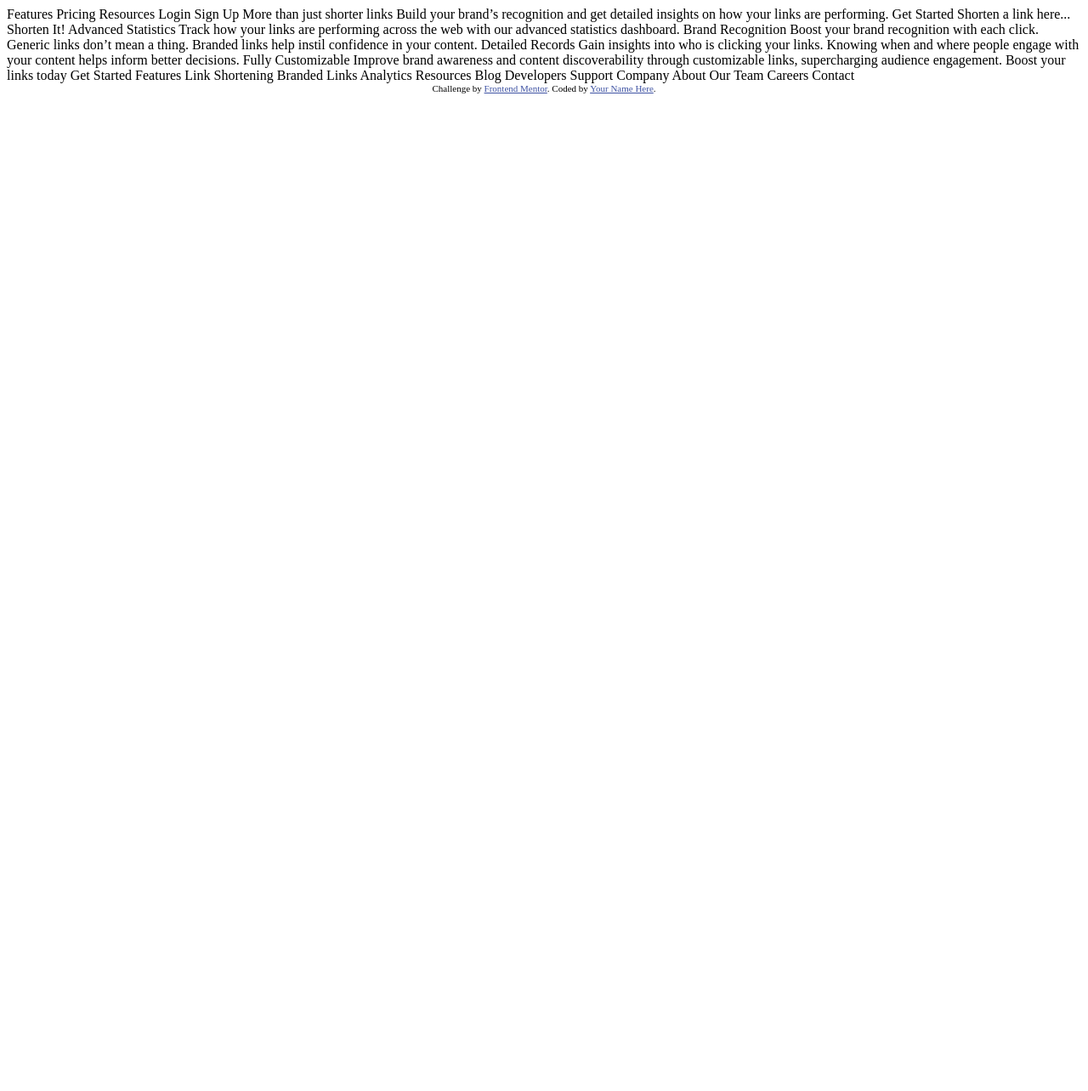
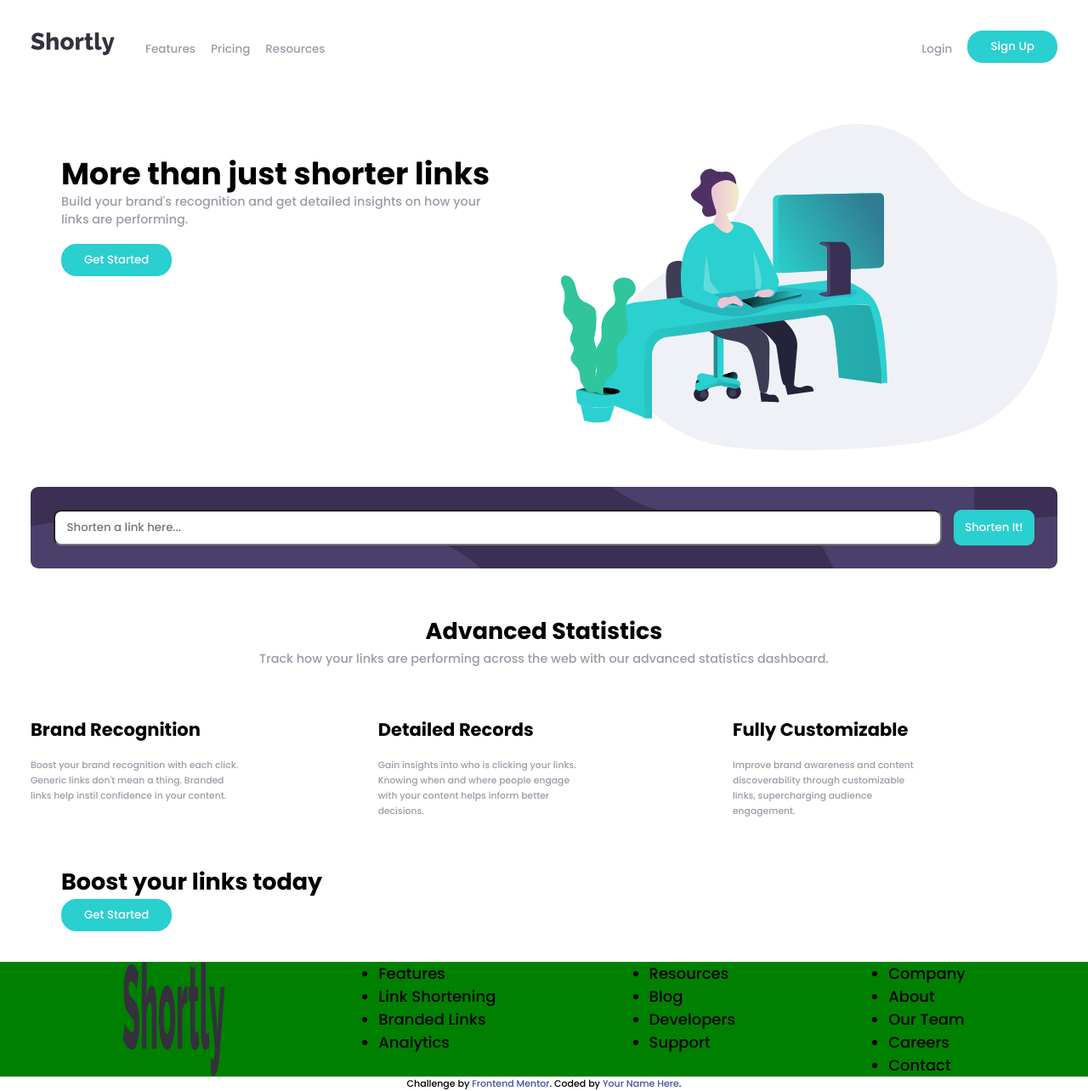
Before and after one commit to gkartsivadze/url-shortening, a plain HTML site: page index.html in a window 1280 px wide. Shown: the whole page at 85% size. Before the commit the page ends 800 px from the top, so only its background shows below. Drawn offline with Linux system fonts and the light colour scheme.

Commit message:
30% done

```diff
--- a/index.html
+++ b/index.html
@@ -1,85 +1,126 @@
 <!DOCTYPE html>
 <html lang="en">
+
 <head>
   <meta charset="UTF-8">
-  <meta name="viewport" content="width=device-width, initial-scale=1.0"> <!-- displays site properly based on user's device -->
+  <meta name="viewport" content="width=device-width, initial-scale=1.0">
+  <!-- displays site properly based on user's device -->
 
   <link rel="icon" type="image/png" sizes="32x32" href="./images/favicon-32x32.png">
+  <link rel="stylesheet" href="style.css">
+  <title>Frontend Mentor | Shortly URL shortening API Challenge</title>
+</head>
 
-  <title>Frontend Mentor | Shortly URL shortening API Challenge</title>
+<body>
+  <header>
+    <nav>
+      <ul>
+        <li><img src="images/logo.svg" alt=""></li>
+        <li><a href="#">Features</a></li>
+        <li><a href="#">Pricing</a></li>
+        <li><a href="#">Resources</a></li>
+      </ul>
 
-  <!-- Feel free to remove these styles or customise in your own stylesheet 👍 -->
-  <style>
-    .attribution { font-size: 11px; text-align: center; }
-    .attribution a { color: hsl(228, 45%, 44%); }
-  </style>
-</head>
-<body>
+      <ul>
+        <li><a href="#">Login</a></li>
+        <li><a class="btn" href="#">Sign Up</a></li>
+      </ul>
+    </nav>
+  </header>
+  <main>
+    <section id="top-sec" class="flex-row">
+      <div class="l-div" class="flex-row">
+        <h1>More than just shorter links</h1>
 
-  Features
-  Pricing
-  Resources
+        <p>Build your brand's recognition and get detailed insights on how your links are performing.</p>
 
-  Login
-  Sign Up
+        <input class="btn" type="button" value="Get Started">
+      </div>
+      <div class="r-div">
+        <img src="./images/illustration-working.svg" alt="">
+      </div>
+    </section>
 
-  More than just shorter links
 
-  Build your brand’s recognition and get detailed insights
-  on how your links are performing.
+    <section id="shortening-sec">
+      <div class="flex-row">
+        <input type="text" placeholder="Shorten a link here...">
+        <input class="btn" type="button" value="Shorten It!">
+      </div>
+    </section>
 
-  Get Started
+    <section id="stat-sec">
+      <h2>Advanced Statistics</h2>
+      <p>Track how your links are performing across the web with our advanced statistics dashboard.</p>
+      <div class="flex-row">
+        <div class="card">
+          <h3>Brand Recognition</h3>
 
-  Shorten a link here...
+          <p>Boost your brand recognition with each click. Generic links don't mean a thing. Branded links help instil
+            confidence in your content.</p>
+        </div>
+        <div class="card">
+          <h3>Detailed Records</h3>
 
-  Shorten It!
+          <p>Gain insights into who is clicking your links. Knowing when and where people engage with your content helps
+            inform better decisions.</p>
+        </div>
+        <div class="card">
+          <h3>Fully Customizable</h3>
 
-  Advanced Statistics
+          <p>Improve brand awareness and content discoverability through customizable links, supercharging audience
+            engagement.</p>
+        </div>
+      </div>
+    </section>
 
-  Track how your links are performing across the web with our
-  advanced statistics dashboard.
+    <section id="boost-sec">
+      <h1>Boost your links today</h1>
 
-  Brand Recognition
+      <input class="btn" type="button" value="Get Started">
+    </section>
+  </main>
 
-  Boost your brand recognition with each click. Generic links don’t
-  mean a thing. Branded links help instil confidence in your content.
+  <footer class="flex-row">
+    <img src="./images/logo.svg" alt="logo">
+    <ul>
+      <li>Features</li>
 
-  Detailed Records
+      <li>Link Shortening</li>
+      <li>Branded Links</li>
+      <li>Analytics</li>
+    </ul>
 
-  Gain insights into who is clicking your links. Knowing when and where
-  people engage with your content helps inform better decisions.
+    <ul>
+      <li>Resources</li>
 
-  Fully Customizable
+      <li>Blog</li>
+      <li>Developers</li>
+      <li>Support</li>
+    </ul>
 
-  Improve brand awareness and content discoverability through customizable
-  links, supercharging audience engagement.
+    <ul>
+      <li>Company</li>
 
-  Boost your links today
+      <li>About</li>
+      <li>Our Team</li>
+      <li>Careers</li>
+      <li>Contact</li>
+    </ul>
+  </footer>
 
-  Get Started
 
-  Features
 
-  Link Shortening
-  Branded Links
-  Analytics
 
-  Resources
 
-  Blog
-  Developers
-  Support
 
-  Company
 
-  About
-  Our Team
-  Careers
-  Contact
+
 
   <div class="attribution">
     Challenge by <a href="https://www.frontendmentor.io?ref=challenge" target="_blank">Frontend Mentor</a>.
     Coded by <a href="#">Your Name Here</a>.
   </div>
 </body>
+
 </html>
--- /dev/null
+++ b/style.scss
@@ -0,0 +1,170 @@
+@import url('https://fonts.googleapis.com/css2?family=Poppins:wght@500;700&display=swap');
+
+:root {
+    --clr1: hsl(260, 8%, 14%);
+    --clr2: hsl(255, 11%, 22%);
+    --clr3: hsl(257, 27%, 26%);
+    --clr4: hsl(180, 66%, 49%);
+    --clr5: hsl(257, 7%, 63%);
+    --clr6: hsl(0, 87%, 67%);
+    --clr7: hsl(0, 0%, 75%);
+}
+
+html {
+    font-size: 18px;
+    &, input {
+        font-family: 'Poppins', sans-serif;
+    }
+}
+
+* {
+    margin: 0;
+    padding: 0;
+}
+
+.attribution {
+    font-size: 11px;
+    text-align: center;
+}
+
+.attribution a {
+    color: hsl(228, 45%, 44%);
+}
+
+
+a {
+    color: var(--clr5);
+    text-decoration: none;
+}
+
+nav {
+    display: flex;
+    justify-content: space-between;
+    align-items: center;
+    padding: 2rem;
+    img {
+        height: 1.5rem;
+        margin-right: 1rem;
+    }
+
+    ul {
+        align-items: center;
+        justify-content: center;
+        display: flex;
+        list-style: none;
+        gap: 1rem;
+
+        a {
+            font-size: 0.75rem;
+            &:hover {
+                color: var(--clr1);
+            }
+        }
+    }
+}
+
+.flex-row {
+    display: flex;
+}
+
+p {
+    color: var(--clr5);
+    font-size: 0.8rem;
+    margin-bottom: 1rem;
+}
+
+.btn {
+    display: block;
+    padding: 0.5rem 1.5rem;
+    text-decoration: none;
+    color: white;
+    background-color: var(--clr4);
+    border-radius: 1rem;
+    border: none;
+    &:hover {
+        background-color: hsl(180, 26%, 75%);
+        color: white;
+    }
+}
+
+main {
+    margin-inline: 2rem;
+
+    #top-sec {
+        margin-block: 2rem;
+        gap: 2rem;
+
+        .l-div {
+            flex-direction: column;
+            justify-content: center;
+            padding: 2rem;
+            h1 {
+                font-size: 2rem;
+                font-weight: 700;
+                line-height: 2.5rem;
+            }
+        }
+
+        img {
+            width: 100%;
+        }
+    }
+
+    #shortening-sec {
+        .flex-row {
+            background: url(./images/bg-shorten-desktop.svg),
+                        var(--clr3);
+            padding: 1.5rem;
+            gap: 0.75rem;
+            border-radius: 0.5rem;
+            border: none;
+
+            input {
+                padding: 0.5rem 0.75rem;
+                border-radius: 0.5rem;
+            }
+
+            input[type="text"] {
+                width: 100%;
+            }
+        }
+    }
+
+    #stat-sec {
+        margin-top: 3rem;
+        display: flex;
+        flex-direction: column;
+        justify-content: center;
+        align-items: center;
+        p {
+            text-align: center;
+            line-height: 1.4rem;
+            width: 60%;
+        }
+        .flex-row {
+            margin-top: 2rem;
+            .card {
+
+                h3 {
+                    text-align: left;
+                    margin-bottom: 1rem;
+                }
+                p {
+                    font-size: 0.6rem;
+                    line-height: 1rem;
+                    text-align: left;
+                }
+            }
+        }
+    }
+
+    #boost-sec {
+        padding: 2rem;
+    }
+}
+
+footer {
+    gap: 2rem;
+    justify-content: space-evenly;
+    background: green;
+}
```
Also changed, not shown: package-lock.json (added), style.css (added), 1 other file.
